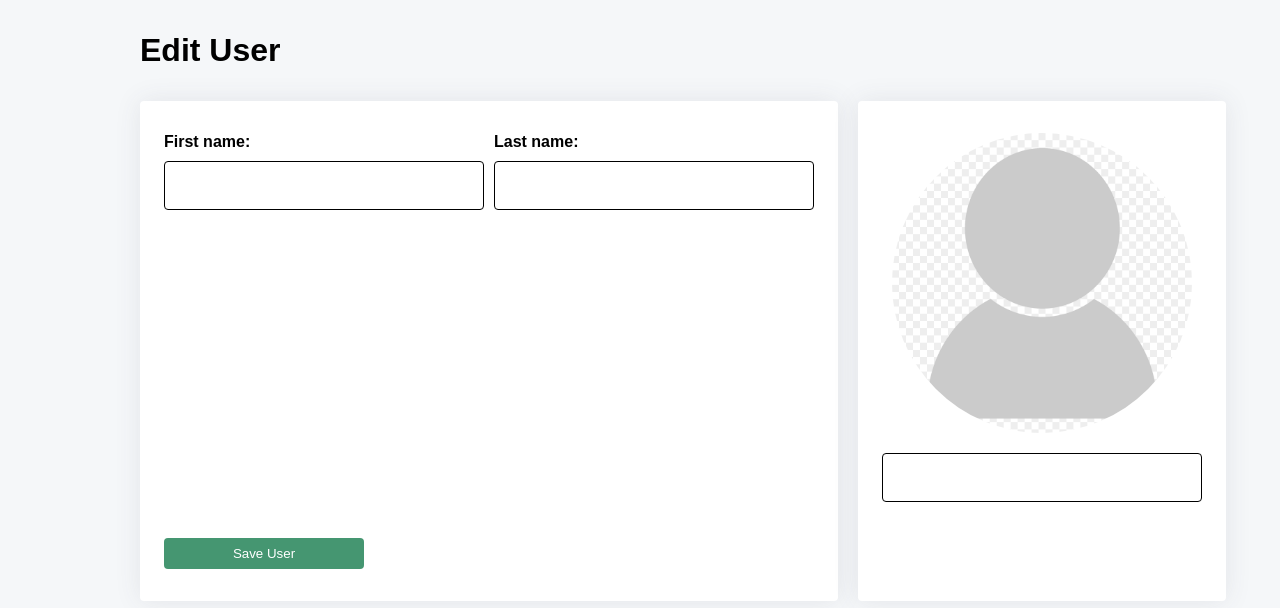
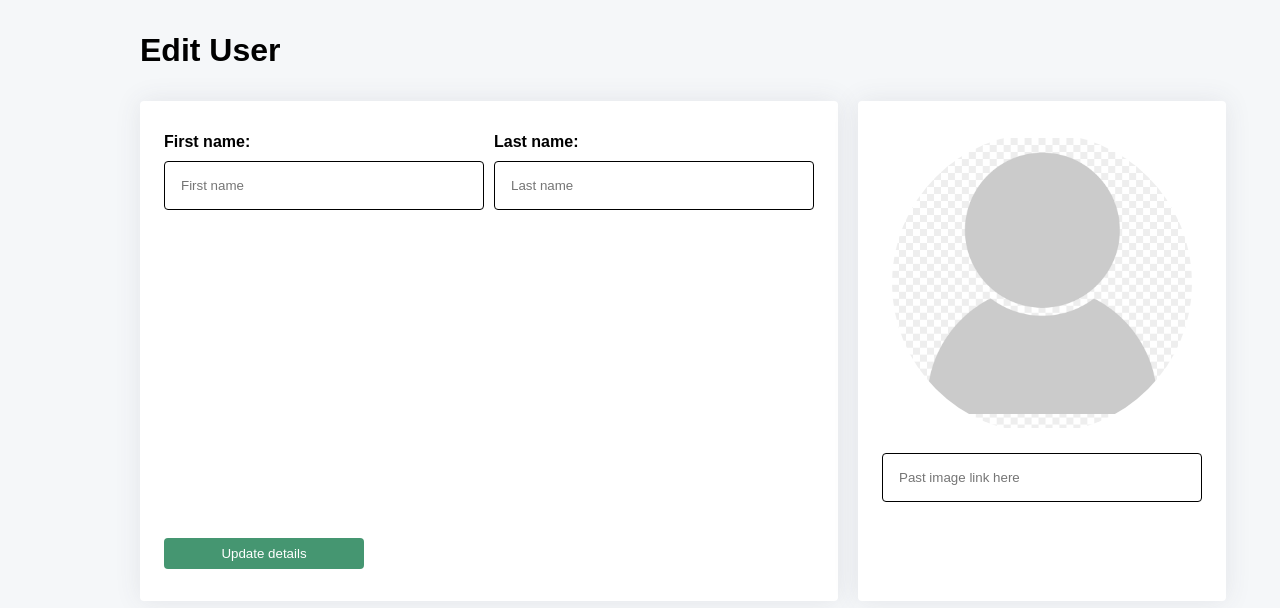
Before and after one commit to swandzel/user-list-vue3, a Vue app: page /edit/1 in a window 1280 px wide. Shown: the top 608 px of the page. Built offline with nearby package versions, Linux system fonts and the light colour scheme; no server answers.

Commit message:
types refactor, scss fixes

```diff
--- a/src/composable/useUserList.ts
+++ b/src/composable/useUserList.ts
@@ -1,6 +1,6 @@
 import {ref} from 'vue';
 import {useRouter} from "vue-router";
-import type {User} from "@/types/global";
+import type {Id, User} from "@/types/global";
 
 export default function useUserList() {
     const router = useRouter();
@@ -44,12 +44,11 @@ export default function useUserList() {
         router.push(`/?page=${page}`);
     }
 
-    async function deleteUser(userId: number) {
+    async function deleteUser(userId: Id) {
         try {
             const response = await fetch(`https://reqres.in/api/users/${userId}`, {
                 method: 'DELETE',
             });
-
             if (response.ok) {
                 const index = userList.value.findIndex((u) => u.id === userId);
                 userList.value.splice(index, 1);
@@ -88,7 +87,7 @@ export default function useUserList() {
         }
     }
 
-    async function fetchUser(userId: string) {
+    async function fetchUser(userId: Id) {
         try {
             const response = await fetch(`https://reqres.in/api/users/${userId}`);
             const {data} = await response.json();
@@ -100,7 +99,7 @@ export default function useUserList() {
         }
     }
 
-    async function editUser(userId: string) {
+    async function editUser(userId: Id) {
         try {
             const response = await fetch(`https://reqres.in/api/users/${userId}`, {
                 method: 'PUT',
--- a/src/views/AddEditUser.vue
+++ b/src/views/AddEditUser.vue
@@ -6,21 +6,24 @@
                 <div class="edit-user__form__name__item__inputs">
                     <div class="edit-user__form__name__item">
                         <label for="first-name">First name:</label>
-                        <input id="first-name" v-model="firstName" required class="edit-user__form__input" />
+                        <input id="first-name" v-model="firstName" required class="edit-user__form__input"
+                               placeholder='First name' />
                     </div>
                     <div class="edit-user__form__name__item">
                         <label for="last-name">Last name:</label>
-                        <input id="last-name" v-model="lastName" required class="edit-user__form__input" />
+                        <input id="last-name" v-model="lastName" required class="edit-user__form__input"
+                               placeholder='Last name'
+                        />
                     </div>
                 </div>
-
                 <button type="submit" class="edit-user__form__name__button">
                     {{ submitButtonLabel }}
                 </button>
             </div>
             <div class="edit-user__form__avatar">
                 <img :src="image" alt="User photo" />
-                <input id="avatar" v-model="avatarUrl" required class="edit-user__form__input" />
+                <input id="avatar" v-model="avatarUrl" required class="edit-user__form__input"
+                       placeholder='Past image link here' />
             </div>
         </form>
     </div>
@@ -31,9 +34,10 @@ import {onMounted, ref, computed} from 'vue';
 import {useRouter} from 'vue-router';
 import useUserList from '@/composable/useUserList';
 import PlaceholderImage from '../assets/placeholder.png'
+import type {Id} from "@/types/global";
 
 const router = useRouter();
-const userId = ref<string>(`${router.currentRoute.value.params.id}`);
+const userId = ref<Id>(+router.currentRoute.value.params.id)
 
 const props = defineProps({
     isEditing: Boolean
@@ -49,7 +53,7 @@ const {
 } = useUserList();
 
 const formTitle = computed(() => (props.isEditing ? 'Edit User' : 'Add User'));
-const submitButtonLabel = computed(() => (props.isEditing ? 'Save User' : 'Add User'));
+const submitButtonLabel = computed(() => (props.isEditing ? 'Update details' : 'Add User'));
 const image = computed(() => avatarUrl.value === "" ? PlaceholderImage : avatarUrl.value)
 
 onMounted(() => {
@@ -85,7 +89,7 @@ const submitForm = () => {
   &__form {
     display: flex;
     height: 31.25rem;
-    gap: 20px;
+    gap: 1.25rem;
 
     @media only screen and (max-width: 1180px) {
       flex-direction: column;
@@ -156,12 +160,13 @@ const submitForm = () => {
       box-shadow: 0 0 1.6875rem 0 rgba(66, 68, 90, 0.1);
       border-radius: 4px;
       flex: 1;
-      gap: 20px;
+      gap: 1.25rem;
 
       img {
         width: 18.75rem;
         height: 18.75rem;
         border-radius: 50%;
+        object-fit: contain;
       }
     }
   }
--- a/src/views/UserList.vue
+++ b/src/views/UserList.vue
@@ -66,7 +66,7 @@ watch(userList.value, () => {
 
   &__content {
     border-radius: 4px;
-    background: white;
+    background: #fff;
     width: 100%;
     padding: 2rem 1.5rem;
     box-shadow: 0 0 1.6875rem 0 rgba(66, 68, 90, 0.1);
```
Also changed, not shown: src/components/Pagination.vue (+4 -3 lines), src/types/global.d.ts (+9 -4 lines).
